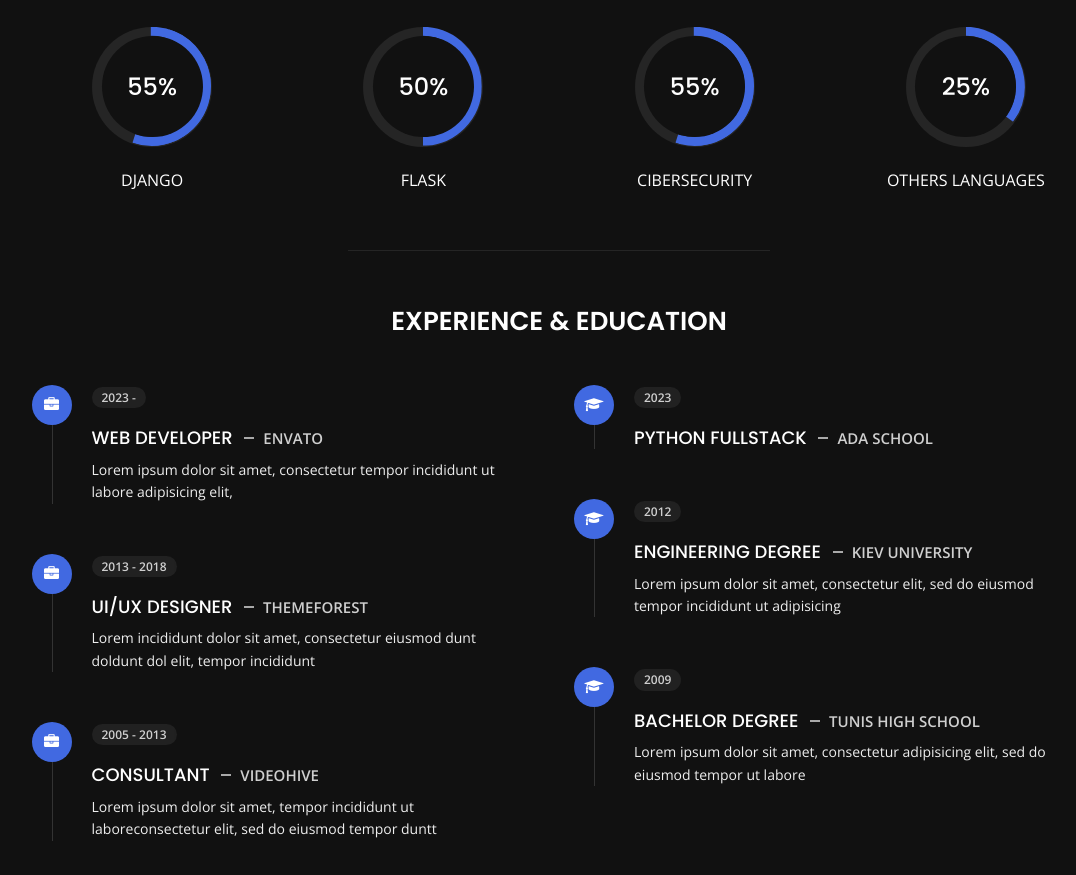
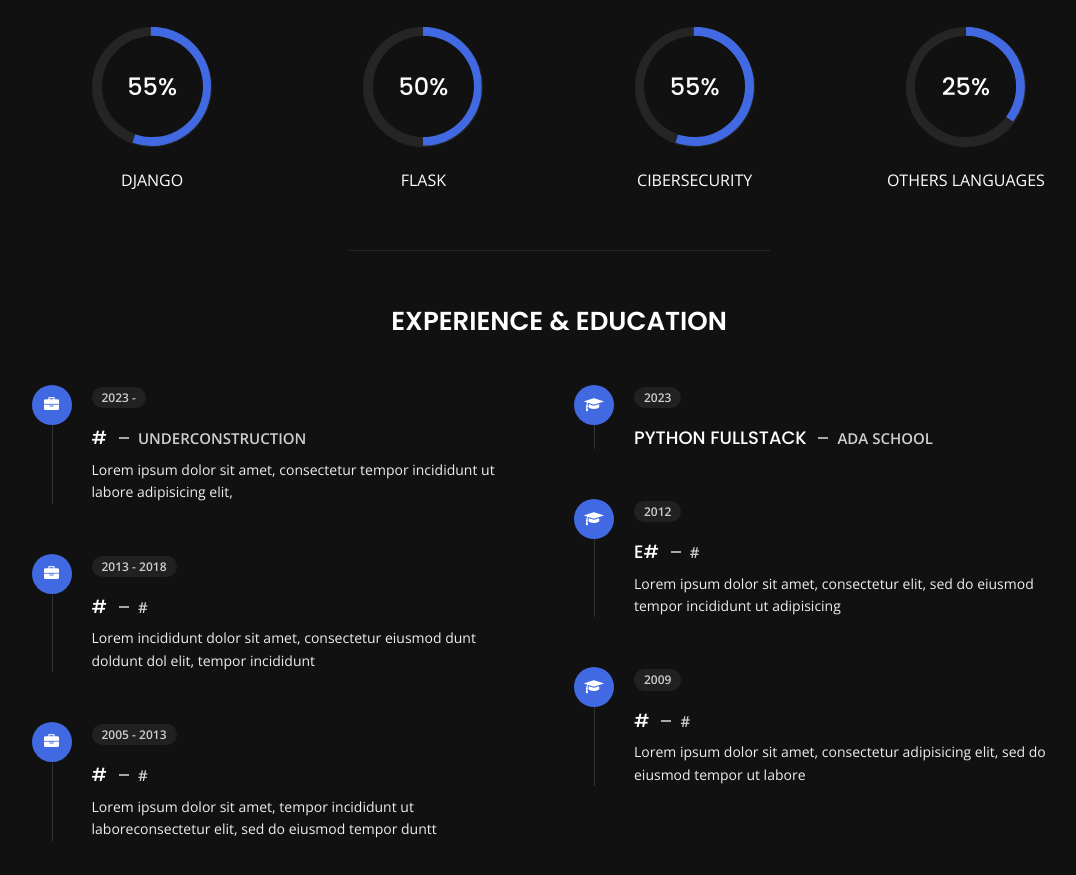
Before and after one commit to harnelp/portfolio, a plain HTML site: page about.html in a window 1280 px wide. Shown: the part 965-1840 px from the top of the page, without its empty margins (81-1157 px from the left). Drawn offline with nearby package versions, Linux system fonts and the light colour scheme.

Commit message:
update info

```diff
--- a/about.html
+++ b/about.html
@@ -261,7 +261,7 @@
                                 <i class="fa fa-briefcase"></i>
                             </div>
                             <span class="time open-sans-font text-uppercase">2023 - </span>
-                            <h5 class="poppins-font text-uppercase">Web Developer <span class="place open-sans-font">Envato</span></h5>
+                            <h5 class="poppins-font text-uppercase"># <span class="place open-sans-font">Underconstruction</span></h5>
                             <p class="open-sans-font">Lorem ipsum dolor sit amet, consectetur tempor incididunt ut labore adipisicing elit, </p>
                         </li>
                         <li>
@@ -269,7 +269,7 @@
                                 <i class="fa fa-briefcase"></i>
                             </div>
                             <span class="time open-sans-font text-uppercase">2013 - 2018</span>
-                            <h5 class="poppins-font text-uppercase">UI/UX Designer <span class="place open-sans-font">Themeforest</span></h5>
+                            <h5 class="poppins-font text-uppercase"># <span class="place open-sans-font">#</span></h5>
                             <p class="open-sans-font">Lorem incididunt dolor sit amet, consectetur eiusmod dunt doldunt dol elit, tempor incididunt</p>
                         </li>
                         <li>
@@ -277,7 +277,7 @@
                                 <i class="fa fa-briefcase"></i>
                             </div>
                             <span class="time open-sans-font text-uppercase">2005 - 2013</span>
-                            <h5 class="poppins-font text-uppercase">Consultant <span class="place open-sans-font">Videohive</span></h5>
+                            <h5 class="poppins-font text-uppercase"># <span class="place open-sans-font">#</span></h5>
                             <p class="open-sans-font">Lorem ipsum dolor sit amet, tempor incididunt ut laboreconsectetur elit, sed do eiusmod tempor duntt</p>
                         </li>
                     </ul>
@@ -299,7 +299,7 @@
                                 <i class="fa fa-graduation-cap"></i>
                             </div>
                             <span class="time open-sans-font text-uppercase">2012</span>
-                            <h5 class="poppins-font text-uppercase">Engineering Degree <span class="place open-sans-font">Kiev University</span></h5>
+                            <h5 class="poppins-font text-uppercase">E# <span class="place open-sans-font">#</span></h5>
                             <p class="open-sans-font">Lorem ipsum dolor sit amet, consectetur elit, sed do eiusmod tempor incididunt ut adipisicing</p>
                         </li>
                         <li>
@@ -307,7 +307,7 @@
                                 <i class="fa fa-graduation-cap"></i>
                             </div>
                             <span class="time open-sans-font text-uppercase">2009</span>
-                            <h5 class="poppins-font text-uppercase">Bachelor Degree <span class="place open-sans-font">Tunis High School</span></h5>
+                            <h5 class="poppins-font text-uppercase"># <span class="place open-sans-font">#</span></h5>
                             <p class="open-sans-font">Lorem ipsum dolor sit amet, consectetur adipisicing elit, sed do eiusmod tempor ut labore</p>
                         </li>
                     </ul>
```
